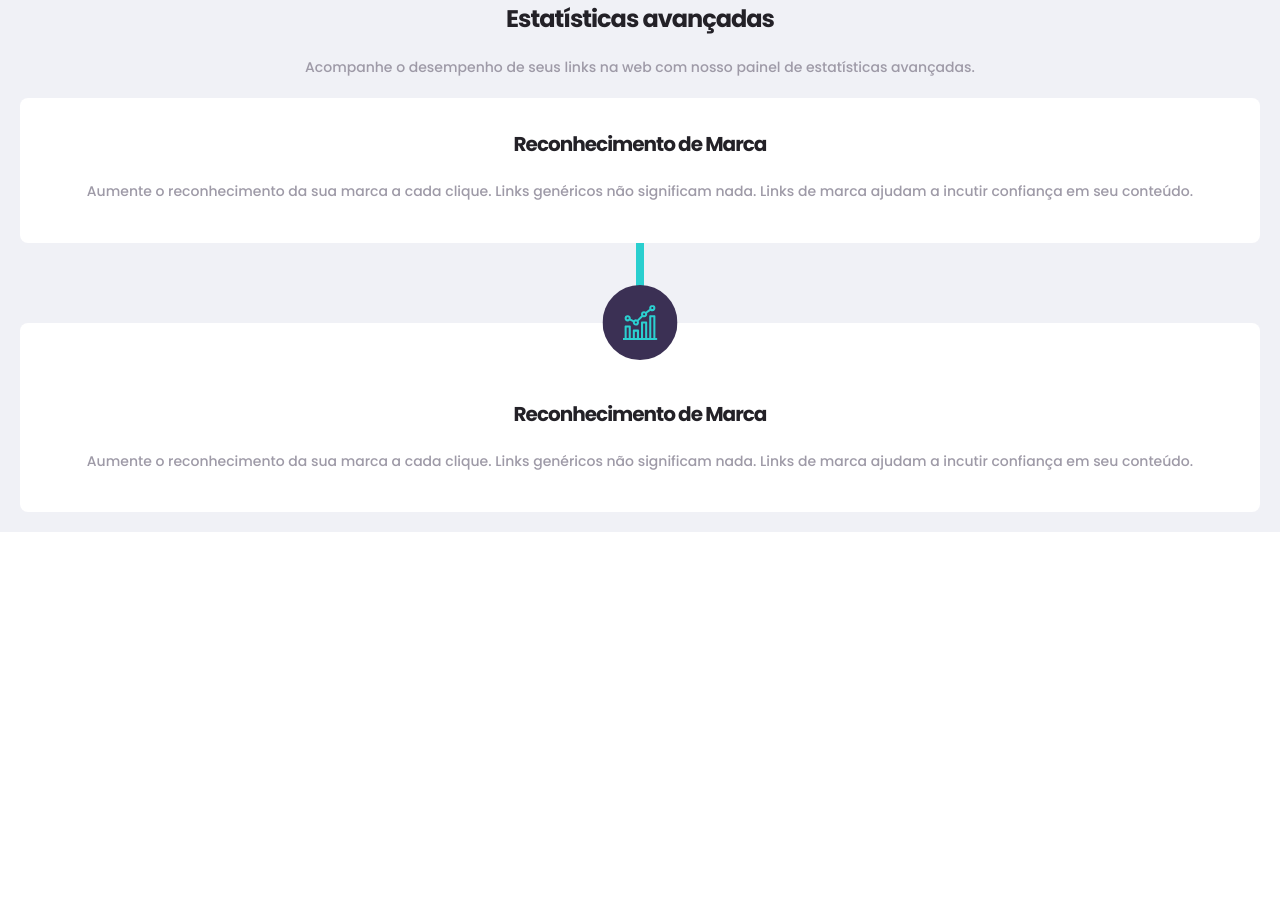
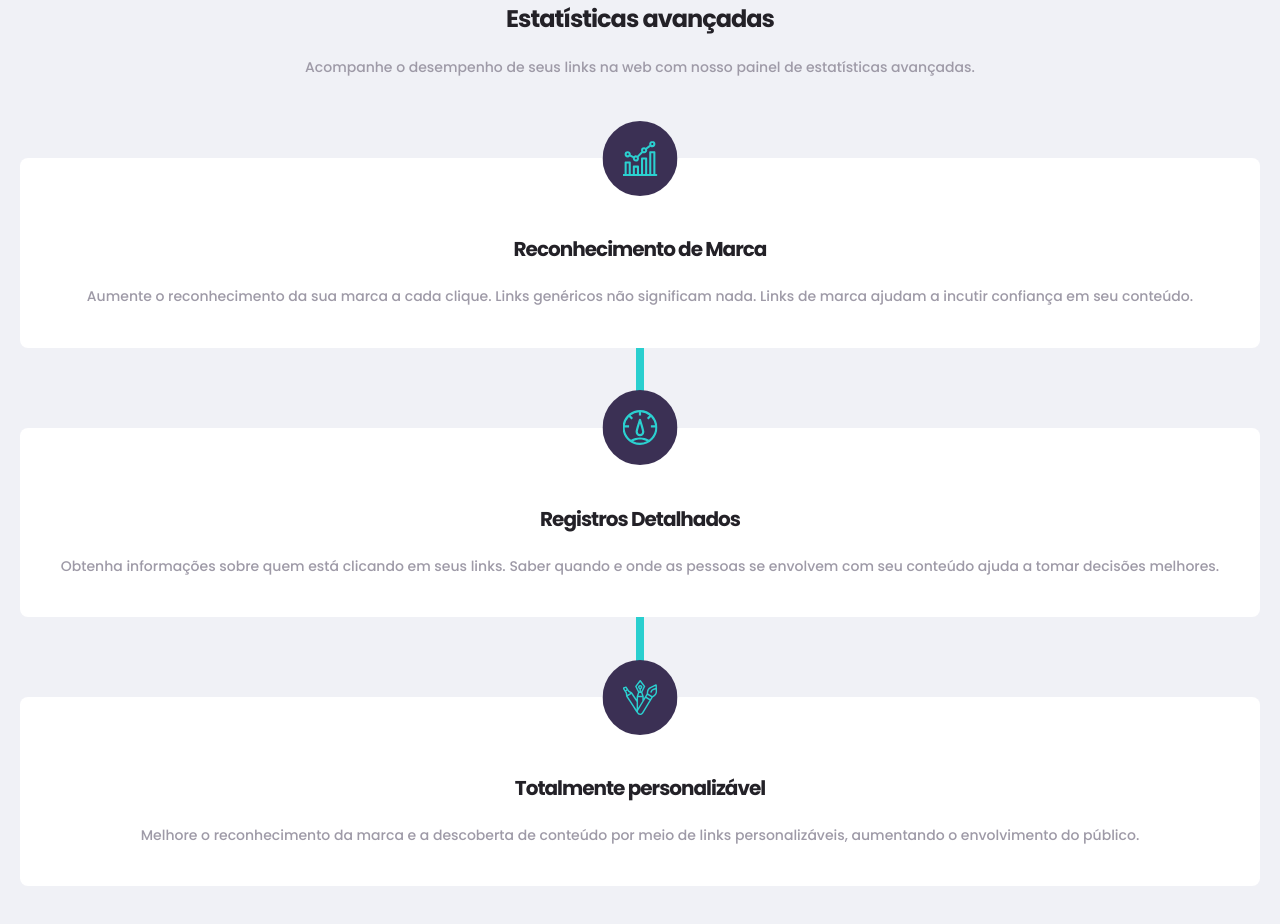
Before and after one commit to Salv-Dev/shortly, a React (Create React App) app: page / in a window 1280 px wide. Shown: the part 900-1824 px from the top of the page. Before the commit the page ends 1432 px from the top, so only its background shows below. Built offline with nearby package versions, Linux system fonts and the light colour scheme.

Commit message:
adiciona as informações dos cards a um array de objetos

```diff
--- a/src/components/organisms/AdvancedStatistics/index.tsx
+++ b/src/components/organisms/AdvancedStatistics/index.tsx
@@ -1,6 +1,7 @@
 import Card from '../../atoms/Card';
 import Icon from '../../atoms/Icon';
 import UrlShortenerInput from '../../molecules/UrlShortenerInput';
+import DataCards from '../../../helpers/cardInfos';
 
 import { Container, WrapperTitle, Title, Desc } from './styles';
 
@@ -12,19 +13,18 @@ const AdvancedStatistics: React.FC = () => {
             <Title>Estatísticas avançadas</Title>
             <Desc>Acompanhe o desempenho de seus links na web com nosso painel de estatísticas avançadas.</Desc>
           </WrapperTitle>
+
+          {DataCards.map(data => (
             <Card
-            title="Reconhecimento de Marca"
-            desc="Aumente o reconhecimento da sua marca a cada clique. Links genéricos não significam nada. Links de marca ajudam a incutir confiança em seu conteúdo."
-          />
-          <Card
-            title="Reconhecimento de Marca"
-            desc="Aumente o reconhecimento da sua marca a cada clique. Links genéricos não significam nada. Links de marca ajudam a incutir confiança em seu conteúdo."
+              title={data.title}
+              desc={data.desc}
             >
               <Icon
-              src="images/icon-brand-recognition.svg"
+                src={data.iconSrc}
                 variant="rounded"
                 style={{ position: 'relative', top: 'calc(-75px / 2)', left: '50%', transform: 'translate(-50%, 0)'}} />
             </Card>
+          ))}
 
       </Container>
   );
--- a/src/components/organisms/AdvancedStatistics/styles.ts
+++ b/src/components/organisms/AdvancedStatistics/styles.ts
@@ -3,7 +3,7 @@ import styled from 'styled-components';
 export const Container = styled.section`
     background-color: ${props => props.theme.palette.primary.light.background};
     margin-top: 170px;
-    padding: 0 20px 20px 20px;
+    padding: 0 20px 80px 20px;
 `;
 
 export const WrapperTitle = styled.div`
@@ -11,7 +11,7 @@ export const WrapperTitle = styled.div`
     flex-direction: column;
     gap: 20px;
     margin: -20px 0 20px 0;
-    padding: 0 20px;
+    padding: 0 20px 60px 20px;
 `;
 
 export const Title = styled.h2`
--- /dev/null
+++ b/src/helpers/cardInfos.ts
@@ -0,0 +1,25 @@
+interface CardInfos {
+    title: string,
+    desc: string,
+    iconSrc: string
+}
+
+const DataCards: CardInfos[] = [
+    {
+      title: 'Reconhecimento de Marca',
+      desc: 'Aumente o reconhecimento da sua marca a cada clique. Links genéricos não significam nada. Links de marca ajudam a incutir confiança em seu conteúdo.',
+      iconSrc: 'images/icon-brand-recognition.svg'
+    },
+    {
+      title: 'Registros Detalhados',
+      desc: 'Obtenha informações sobre quem está clicando em seus links. Saber quando e onde as pessoas se envolvem com seu conteúdo ajuda a tomar decisões melhores.',
+      iconSrc: 'images/icon-detailed-records.svg'
+    },
+    {
+      title: 'Totalmente personalizável',
+      desc: 'Melhore o reconhecimento da marca e a descoberta de conteúdo por meio de links personalizáveis, aumentando o envolvimento do público.',
+      iconSrc: 'images/icon-fully-customizable.svg'
+    }
+  ];
+
+export default DataCards;
```
Lines whose indentation alone changed are shown as unchanged.
